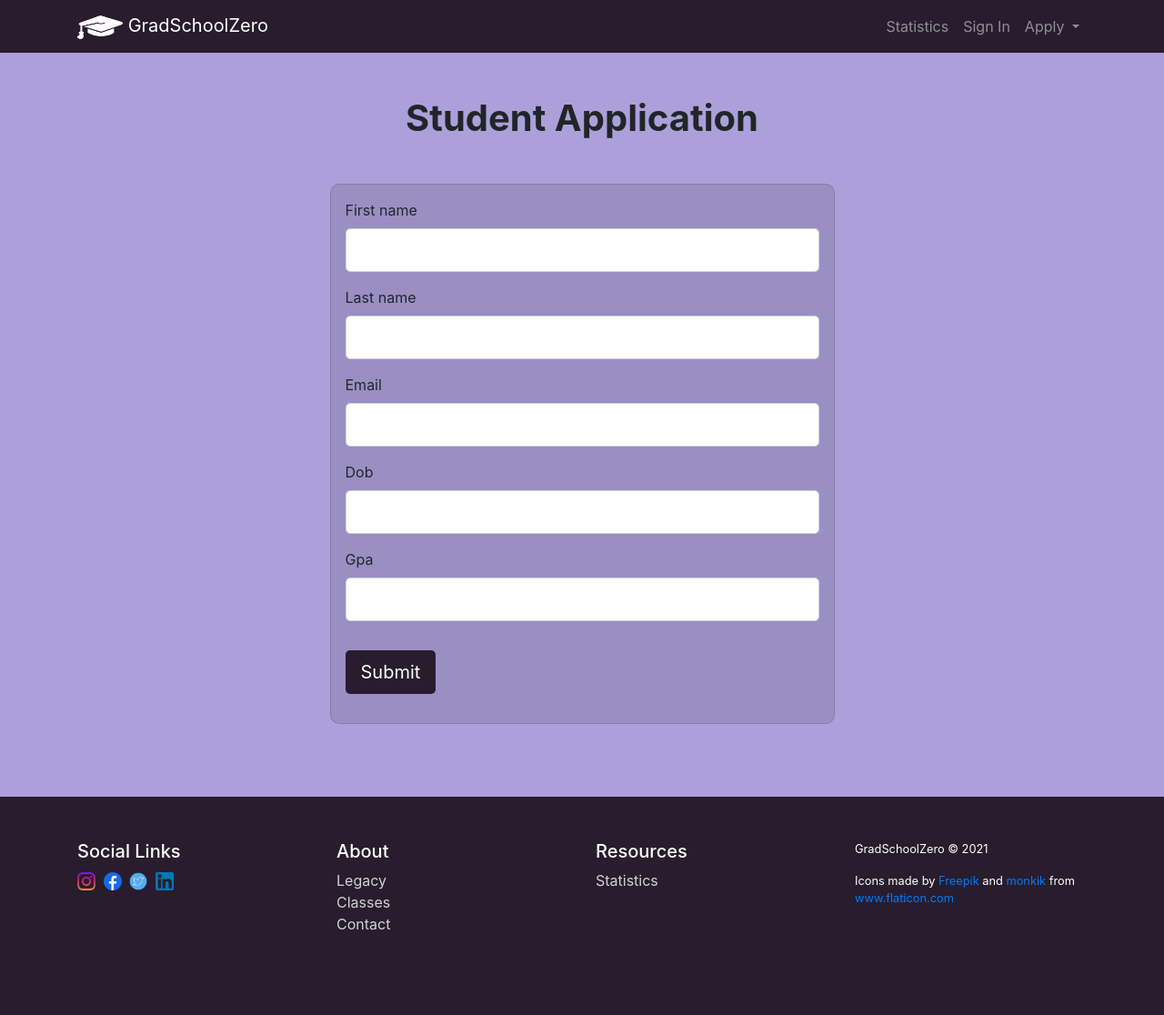
After one commit to jvberdec/Project_TeamT_CSC322, a Python web app: template flask/templates/student_app.html in a window 1280 px wide. The commit adds this page. Shown: the whole page at 91% size. Run offline with Jinja, Linux system fonts and the light colour scheme; the template is opened without the code that fills it: most values are stand-ins (such as "Sample title", 1, 10 or a date in 2020); form fields are guessed from the names that the template uses; some libraries are stand-ins or nearby versions.

Commit message:
created student and instructor application forms

```diff
--- a/flask/forms.py
+++ b/flask/forms.py
@@ -1,5 +1,6 @@
 from flask_wtf import FlaskForm
-from wtforms import StringField, DecimalField, PasswordField, SubmitField, BooleanField, SelectField
+from wtforms import StringField, DecimalField, PasswordField, SubmitField
+from wtforms import BooleanField, SelectField, DateField
 from wtforms.validators import DataRequired, Length, Email, NumberRange
 
 
@@ -7,12 +8,15 @@ class ApplicationForm(FlaskForm):
     first_name = StringField('First Name', validators=[DataRequired(), Length(min=2, max=20)])
     last_name = StringField('Last Name', validators=[DataRequired(), Length(min=1, max=20)])
     email = StringField('Email', validators=[DataRequired(), Email()])
+    dob = DateField('Date of Birth (mm-dd-yyyy)', format='%m-%d-%Y', validators=[DataRequired()])
     submit = SubmitField('Apply')
 
 
 class StudentApplicationForm(ApplicationForm):
     gpa = DecimalField('GPA', validators=[DataRequired(), NumberRange(min=0.0, max=4.0)])
 
+class InstructorApplicationForm(ApplicationForm):
+    discipline = StringField('Discipline', validators=[DataRequired(), Length(min=1, max=20)])
 
 class LoginForm(FlaskForm):
     username = StringField('Username', validators=[DataRequired(), Length(min=2, max=20)])
--- a/flask/static/css/main.css
+++ b/flask/static/css/main.css
@@ -1,7 +1,7 @@
 *, *::before, *::after {
   -webkit-box-sizing: border-box;
           box-sizing: border-box;
-  --purple: #aca0da;
+  --light-purple: #aca0da;
   --ebony: #281C2D;
   --violet: #8155BA;
   --grey: #D3D3D3;
@@ -24,7 +24,7 @@ h2 {
 }
 
 .bg-purple {
-  background-color: var(--purple) !important;
+  background-color: var(--light-purple) !important;
 }
 
 .bg-ebony {
@@ -59,7 +59,7 @@ h2 {
 html,body {
   margin: 0;
   height: 100%;
-  background: var(--purple);
+  background: var(--light-purple);
 }
 
 .navbar, .container-fluid.index, .footer-container {
--- a/flask/templates/index.html
+++ b/flask/templates/index.html
@@ -7,8 +7,8 @@
           Apply
         </a>
         <div class="dropdown-menu" aria-labelledby="navbarDropdownMenuLink">
-          <a class="dropdown-item" href="#">Student</a>
-          <a class="dropdown-item" href="#">Instructor</a>
+          <a class="dropdown-item" href="{{url_for('student_app')}}">Student</a>
+          <a class="dropdown-item" href="{{url_for('instructor_app')}}">Instructor</a>
         </div>
     </div>
 {% endblock %}
--- a/flask/templates/login.html
+++ b/flask/templates/login.html
@@ -7,8 +7,8 @@
           Apply
         </a>
         <div class="dropdown-menu" aria-labelledby="navbarDropdownMenuLink">
-          <a class="dropdown-item" href="#">Student</a>
-          <a class="dropdown-item" href="#">Instructor</a>
+          <a class="dropdown-item" href="{{url_for('student_app')}}">Student</a>
+          <a class="dropdown-item" href="{{url_for('instructor_app')}}">Instructor</a>
         </div>
     </div>
 {% endblock %}
--- /dev/null
+++ b/flask/templates/student_app.html
@@ -0,0 +1,96 @@
+{% extends "base.html" %}
+
+{% block navbar %}
+    <a class="nav-item nav-link" href="/">Statistics</a>
+    <a class="nav-item nav-link" href="{{url_for('login')}}">Sign In</a>
+    <div class="nav-item dropdown">
+        <a class="nav-link dropdown-toggle" href="#" id="navbarDropdownMenuLink" role="button" data-toggle="dropdown" aria-expanded="false">
+          Apply
+        </a>
+        <div class="dropdown-menu" aria-labelledby="navbarDropdownMenuLink">
+          <a class="dropdown-item" href="{{url_for('student_app')}}">Student</a>
+          <a class="dropdown-item" href="{{url_for('instructor_app')}}">Instructor</a>
+        </div>
+    </div>
+{% endblock %}
+
+{% block content %}
+    <div class="container">
+        <div class="animate__animated animate__bounce text-center mt-5 mb-5">
+            <h1 class="font-weight-bolder">Student Application</h1>
+        </div>
+        <form method="POST" class="card bg-blur p-3 mt-3" style="border-radius: 10px; width: 50%; margin: 0 auto;">
+            {{ form.hidden_tag() }}
+            <fieldset class="form-group">
+                <div class="form-group">
+                    {{ form.first_name.label(class="form-control-label") }}
+                    {% if form.first_name.errors %}
+                        {{ form.first_name(class="form-control form-control-lg is-invalid") }}
+                        <div class="invalid-feedback">
+                            {% for error in form.first_name.errors %}
+                                <span>{{ error }}</span>
+                            {% endfor %}
+                        </div>
+                    {% else %}
+                        {{ form.first_name(class="form-control form-control-lg") }}
+                    {% endif %}
+                </div>
+                <div class="form-group">
+                    {{ form.last_name.label(class="form-control-label") }}
+                    {% if form.last_name.errors %}
+                        {{ form.last_name(class="form-control form-control-lg is-invalid") }}
+                        <div class="invalid-feedback">
+                            {% for error in form.last_name.errors %}
+                                <span>{{ error }}</span>
+                            {% endfor %}
+                        </div>
+                    {% else %}
+                        {{ form.last_name(class="form-control form-control-lg") }}
+                    {% endif %}
+                </div>
+                <div class="form-group">
+                    {{ form.email.label(class="form-control-label") }}
+                    {% if form.email.errors %}
+                        {{ form.email(class="form-control form-control-lg is-invalid") }}
+                        <div class="invalid-feedback">
+                            {% for error in form.email.errors %}
+                                <span>{{ error }}</span>
+                            {% endfor %}
+                        </div>
+                    {% else %}
+                        {{ form.email(class="form-control form-control-lg") }}
+                    {% endif %}
+                </div>
+                <div class="form-group">
+                    {{ form.dob.label(class="form-control-label") }}
+                    {% if form.dob.errors %}
+                        {{ form.dob(class="form-control form-control-lg is-invalid") }}
+                        <div class="invalid-feedback">
+                            {% for error in form.dob.errors %}
+                                <span>{{ error }}</span>
+                            {% endfor %}
+                        </div>
+                    {% else %}
+                        {{ form.dob(class="form-control form-control-lg") }}
+                    {% endif %}
+                </div>
+                <div class="form-group">
+                    {{ form.gpa.label(class="form-control-label") }}
+                    {% if form.gpa.errors %}
+                        {{ form.gpa(class="form-control form-control-lg is-invalid") }}
+                        <div class="invalid-feedback">
+                            {% for error in form.gpa.errors %}
+                                <span>{{ error }}</span>
+                            {% endfor %}
+                        </div>
+                    {% else %}
+                        {{ form.gpa(class="form-control form-control-lg") }}
+                    {% endif %}
+                </div>
+            </fieldset>
+            <div class="form-group">
+                {{ form.submit(class="btn btn-lg text-white bg-ebony") }}
+            </div>
+        </form>
+    </div>
+{% endblock content %}
```
Also changed, not shown: flask/Pages.py (+10 -5 lines), flask/templates/instructor_app.html (added, +96 -0 lines).
